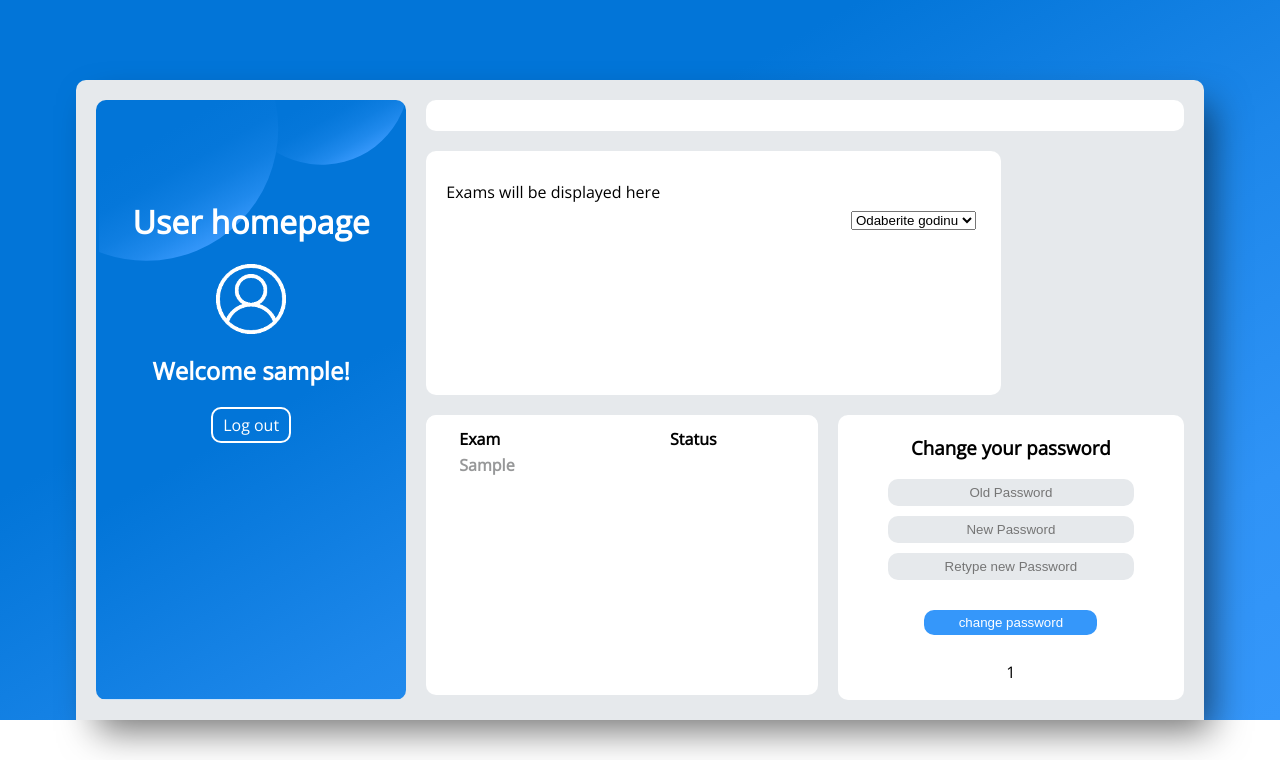
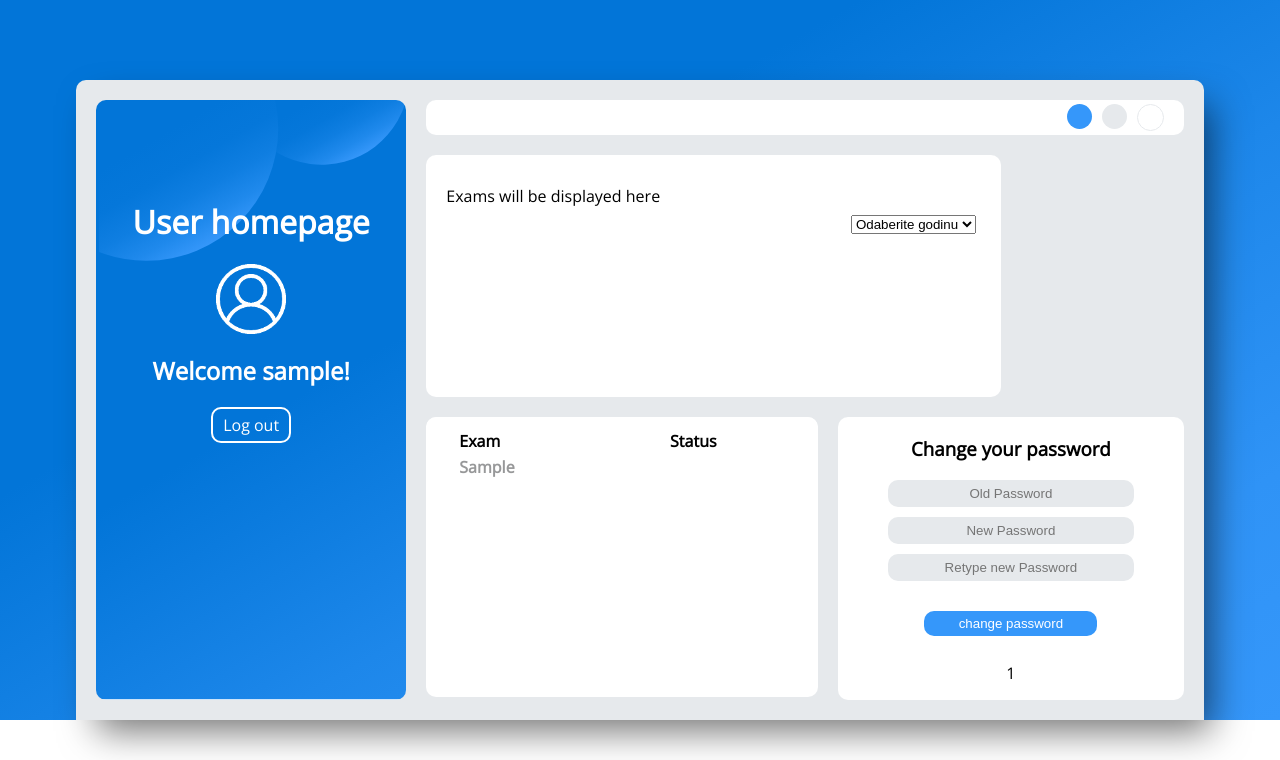
Before and after one commit to darjanDivkovic/examReg, a PHP site: page /pages/user/userHome.php in a window 1280 px wide. Shown: the top 760 px of the page. Run offline with PHP 8.4, Linux system fonts and the light colour scheme; the visitor is signed in with stand-in values (Sample User, id 1); tables that the repository leaves empty or names only in its code hold one stand-in row (values such as "Sample post").

Commit message:
Enough for today

```diff
--- a/pages/user/userHome.php
+++ b/pages/user/userHome.php
@@ -33,7 +33,13 @@
             <h2>Welcome <?php echo $_SESSION['username'] ?>!</h2>
             <a href='../../php/logout.php'>Log out</a>
         </div>
-        <div id="search-bar"></div>
+        <div id="search-bar">
+            <div id='circles'>
+                <div></div>
+                <div></div>
+                <div></div>
+            </div>
+        </div>
         <div id="exams-container">
             <div id='exams'>Exams will be displayed here</div>
             <div id='exams-bottom'>
--- a/style/userStyle.css
+++ b/style/userStyle.css
@@ -80,7 +80,39 @@ body {
 
 #search-bar {
     grid-area: search;
-    min-height: 30px;
+    min-height: 35px;
+    display: flex;
+    flex-direction: row;
+    align-items: center;
+}
+
+#circles {
+    display: flex;
+    flex-direction: row;
+    margin-left: auto;
+    margin-right: 10px;
+}
+
+#circles div {
+    overflow: hidden;
+    height: 25px;
+    width: 25px;
+    border-radius: 50%;
+    margin-right: 10px;
+}
+
+#circles div:nth-child(1){
+    background-color: var(--blue);
+}
+
+#circles div:nth-child(2){
+    background-color: #e6e9ec;
+}
+
+
+#circles div:nth-child(3){
+    background-color: #fff;
+    border: 1px solid #e6e9ec;
 }
 
 #exams-container {
```
